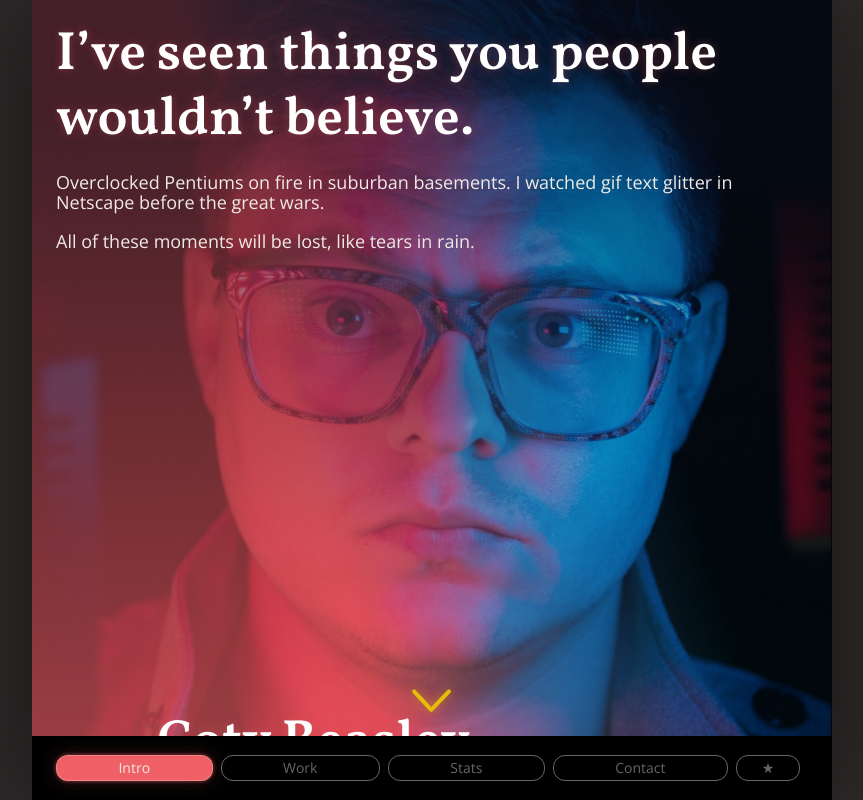
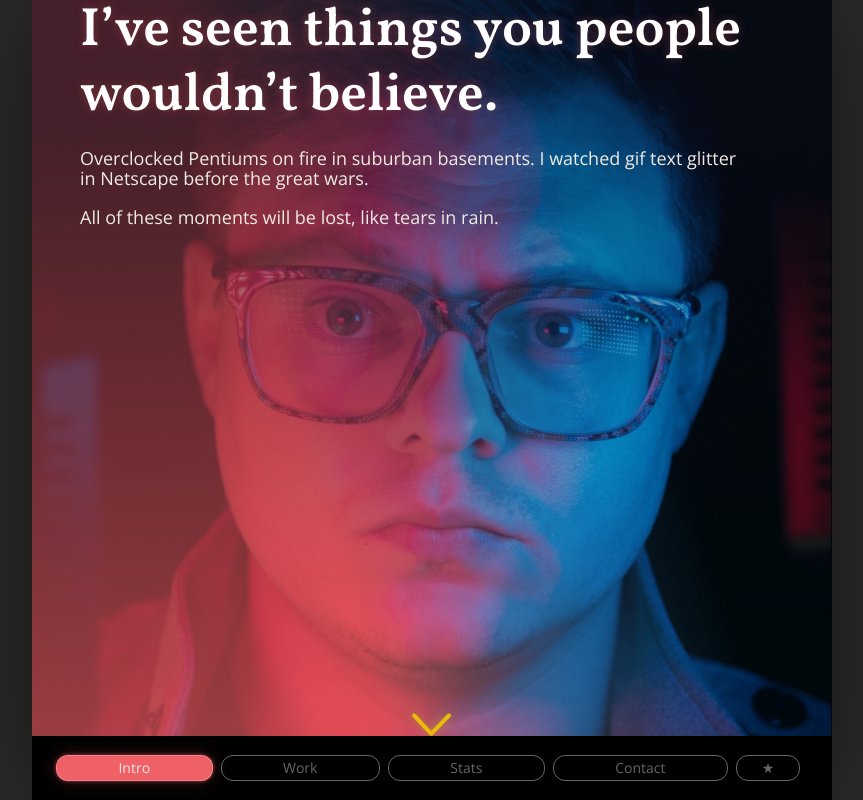
Before and after one commit to beacrea/coty.design, a Vue app: page /#/intro in a window 1280 px wide. Shown: the whole page, without its empty margins (208-1071 px from the left). Built offline with nearby package versions, Linux system fonts and the light colour scheme.

Commit message:
Created extra side padding for larger screens

```diff
--- a/src/App.vue
+++ b/src/App.vue
@@ -53,6 +53,13 @@ export default {
   }
 }
 
+/* Tablets+ */
+@media screen and (min-width: 76rem) {
+  #app > div:not(#navigation) {
+    padding: 0 $padding_side*2 !important;
+  }
+}
+
 .fade-enter-active, .fade-leave-active {
   transition: opacity 0.3s
 }
```
